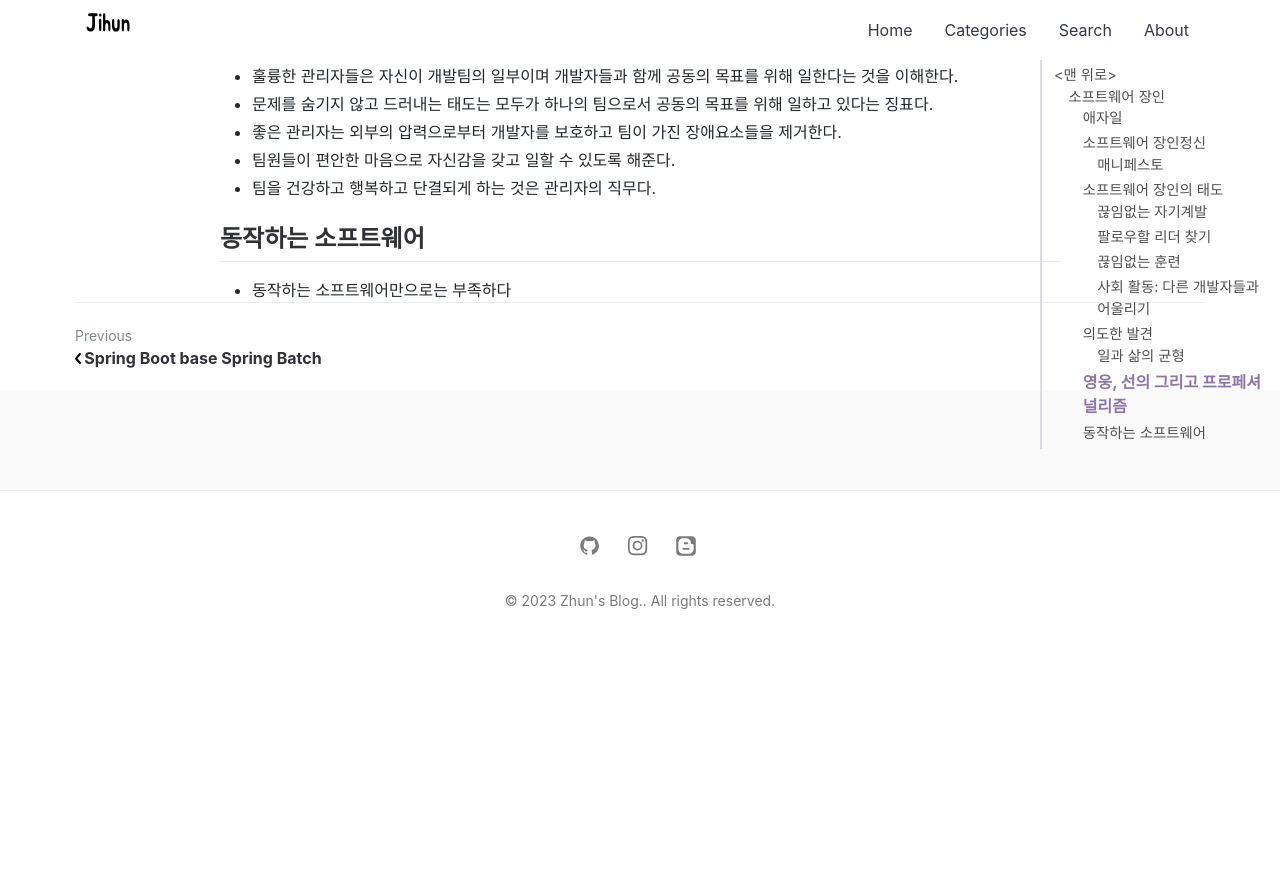
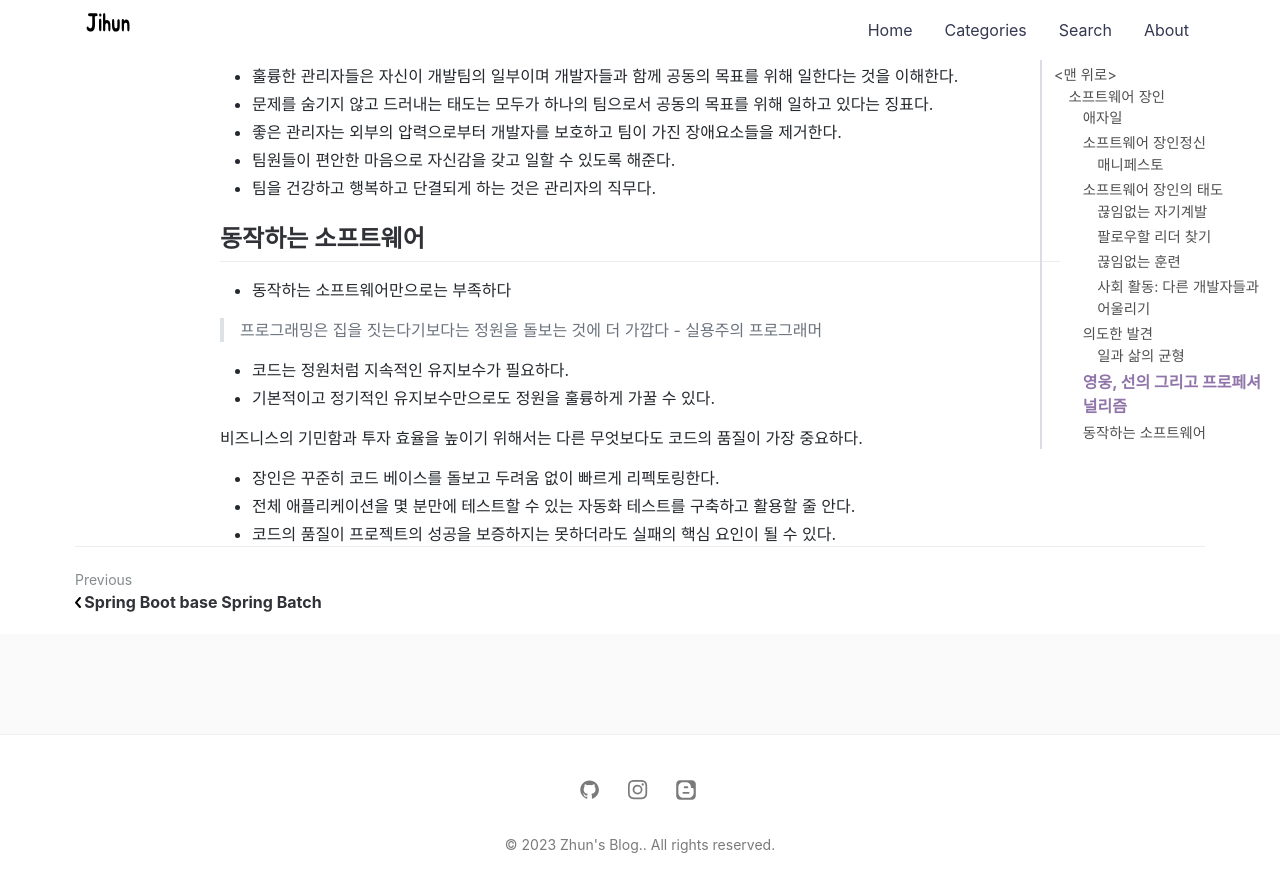
Before and after one commit to jihunparkme/jihunparkme.github.io, a Jekyll site: the page built from _posts/2023-02-01-a-software-master.md, in a window 1280 px wide and 900 px high, scrolled down 5880 px. Shown: the top 892 px of the window. Built offline with Jekyll 4.4.1, drawn with Linux system fonts in a browser that asks for light colours; nearby versions of some CDN libraries; comment, search, counter and statistics services are not loaded; before the commit the page ends 6536 px from its top, so only the background shows below that; some of the changed text lies outside the part shown.

Commit message:
[software master] 동작하는 소프트웨어

```diff
--- a/_posts/2023-02-01-a-software-master.md
+++ b/_posts/2023-02-01-a-software-master.md
@@ -233,3 +233,14 @@ featured-img: a-software-master
 ## 동작하는 소프트웨어
 
 - 동작하는 소프트웨어만으로는 부족하다
+
+> 프로그래밍은 집을 짓는다기보다는 정원을 돌보는 것에 더 가깝다 - 실용주의 프로그래머
+
+- 코드는 정원처럼 지속적인 유지보수가 필요하다.
+- 기본적이고 정기적인 유지보수만으로도 정원을 훌륭하게 가꿀 수 있다.
+
+비즈니스의 기민함과 투자 효율을 높이기 위해서는 다른 무엇보다도 코드의 품질이 가장 중요하다.
+
+- 장인은 꾸준히 코드 베이스를 돌보고 두려움 없이 빠르게 리펙토링한다.
+- 전체 애플리케이션을 몇 분만에 테스트할 수 있는 자동화 테스트를 구축하고 활용할 줄 안다.
+- 코드의 품질이 프로젝트의 성공을 보증하지는 못하더라도 실패의 핵심 요인이 될 수 있다.
```
